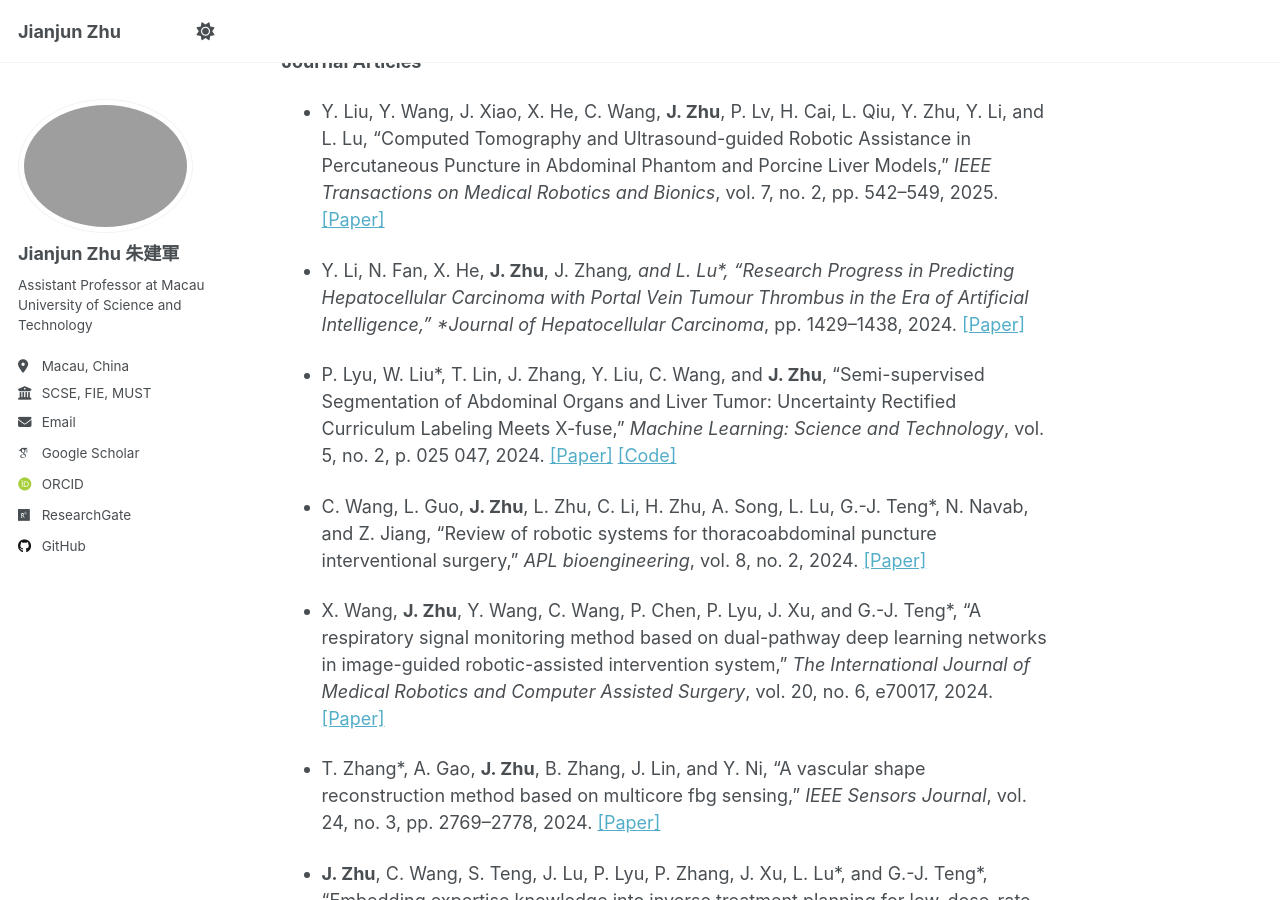
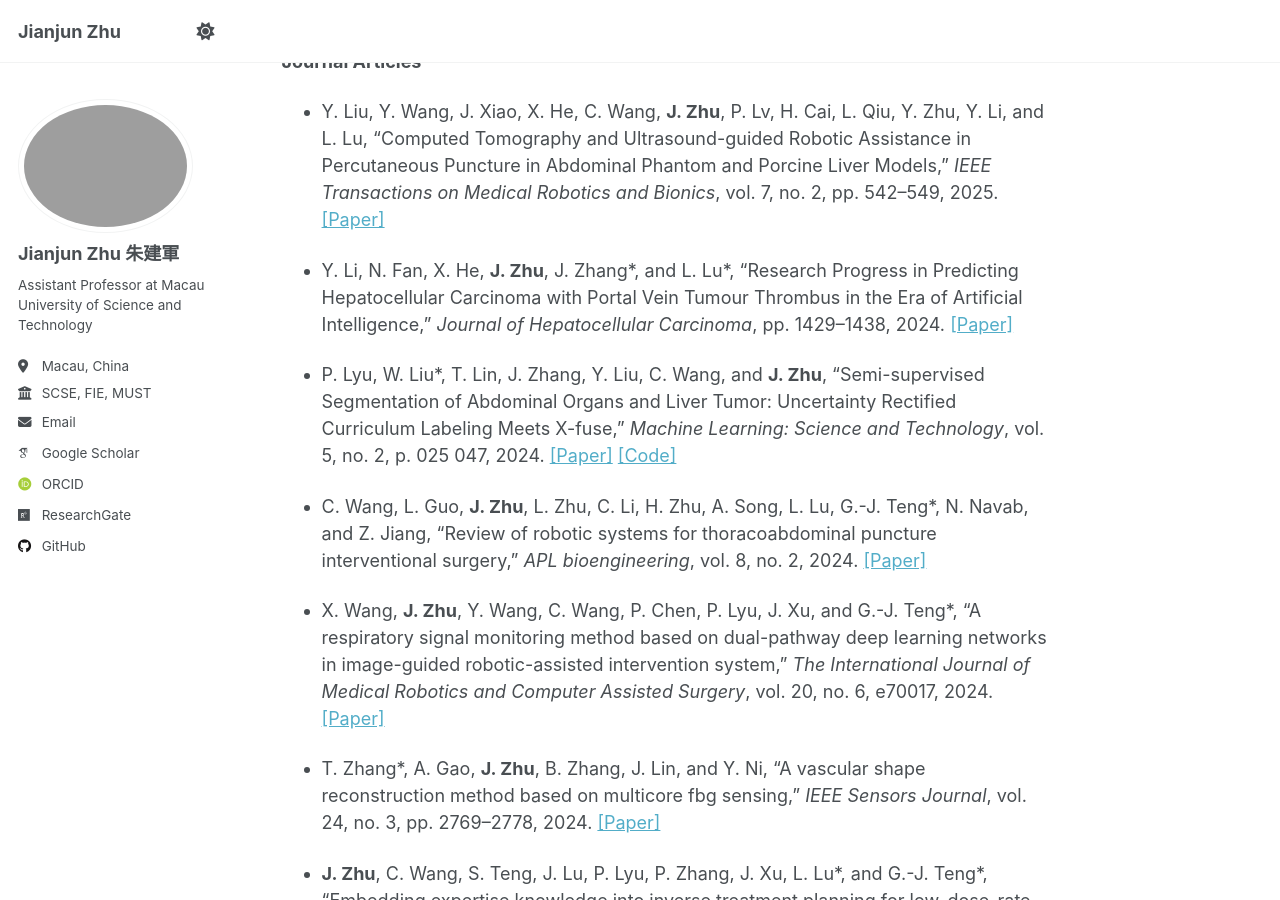
Before and after one commit to JianjunZhu/JianjunZhu.github.io, a Jekyll site: the page built from _pages/about.md, in a window 1280 px wide and 900 px high, scrolled down 2537 px. Built offline with Jekyll 4.4.1, drawn with Linux system fonts in a browser that asks for light colours; some web fonts are replaced; a script that is not in the unit is left out.

```diff
--- a/_pages/about.md
+++ b/_pages/about.md
@@ -77,7 +77,7 @@ Publications
 
 - Y. Liu, Y. Wang, J. Xiao, X. He, C. Wang, **J. Zhu**, P. Lv, H. Cai, L. Qiu, Y. Zhu, Y. Li, and L. Lu, “Computed Tomography and Ultrasound-guided Robotic Assistance in Percutaneous Puncture in Abdominal Phantom and Porcine Liver Models,” *IEEE Transactions on Medical Robotics and Bionics*, vol. 7, no. 2, pp. 542–549, 2025. [[Paper]](https://doi.org/10.1109/TMRB.2025.3550644)
 
-- Y. Li, N. Fan, X. He, **J. Zhu**, J. Zhang*, and L. Lu\*, “Research Progress in Predicting Hepatocellular Carcinoma with Portal Vein Tumour Thrombus in the Era of Artificial Intelligence,” *Journal of Hepatocellular Carcinoma*, pp. 1429–1438, 2024. [[Paper]](https://doi.org/10.2147/JHC.S474922)
+- Y. Li, N. Fan, X. He, **J. Zhu**, J. Zhang\*, and L. Lu\*, “Research Progress in Predicting Hepatocellular Carcinoma with Portal Vein Tumour Thrombus in the Era of Artificial Intelligence,” *Journal of Hepatocellular Carcinoma*, pp. 1429–1438, 2024. [[Paper]](https://doi.org/10.2147/JHC.S474922)
 
 - P. Lyu, W. Liu\*, T. Lin, J. Zhang, Y. Liu, C. Wang, and **J. Zhu**, “Semi-supervised Segmentation of Abdominal Organs and Liver Tumor: Uncertainty Rectified Curriculum Labeling Meets X-fuse,” *Machine Learning: Science and Technology*, vol. 5, no. 2, p. 025 047, 2024. [[Paper]](https://doi.org/10.1088/2632-2153/ad4c38) [[Code]](https://github.com/lyupengju/X-Fuse)
 
```
